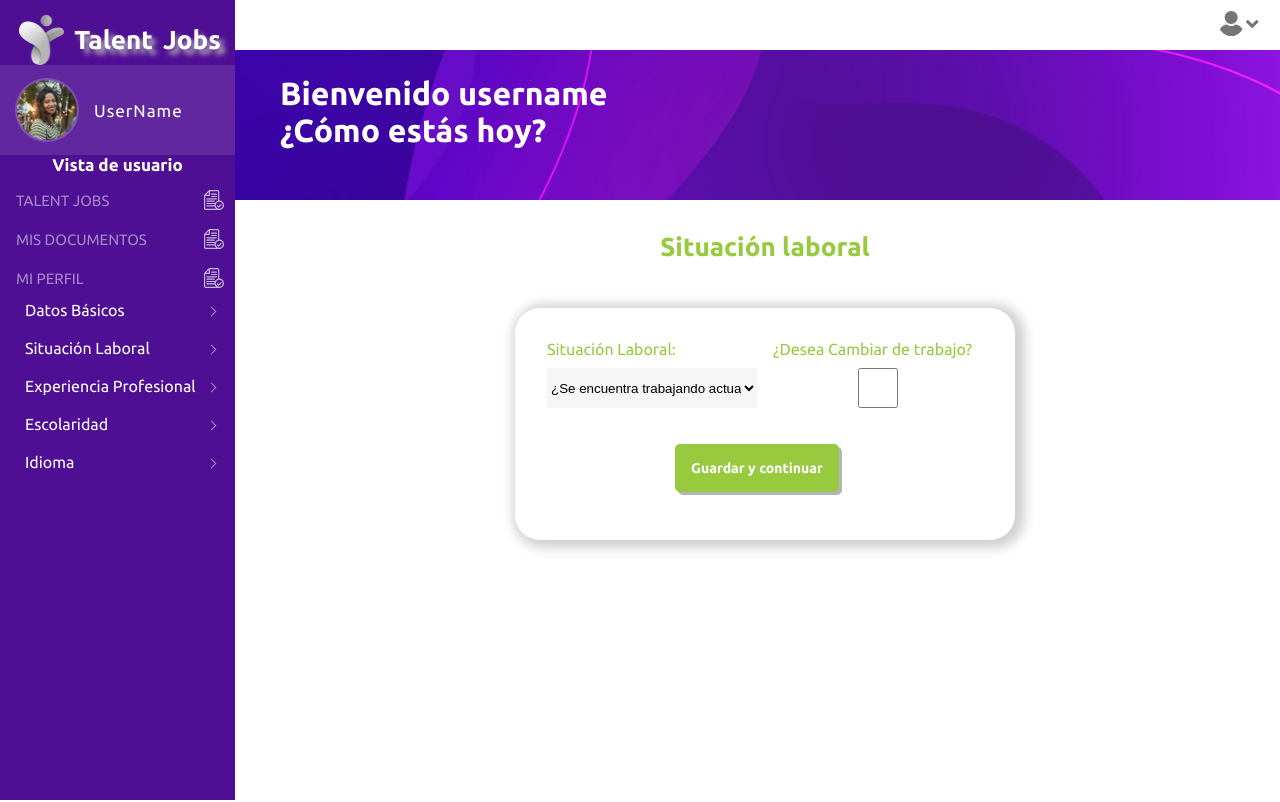
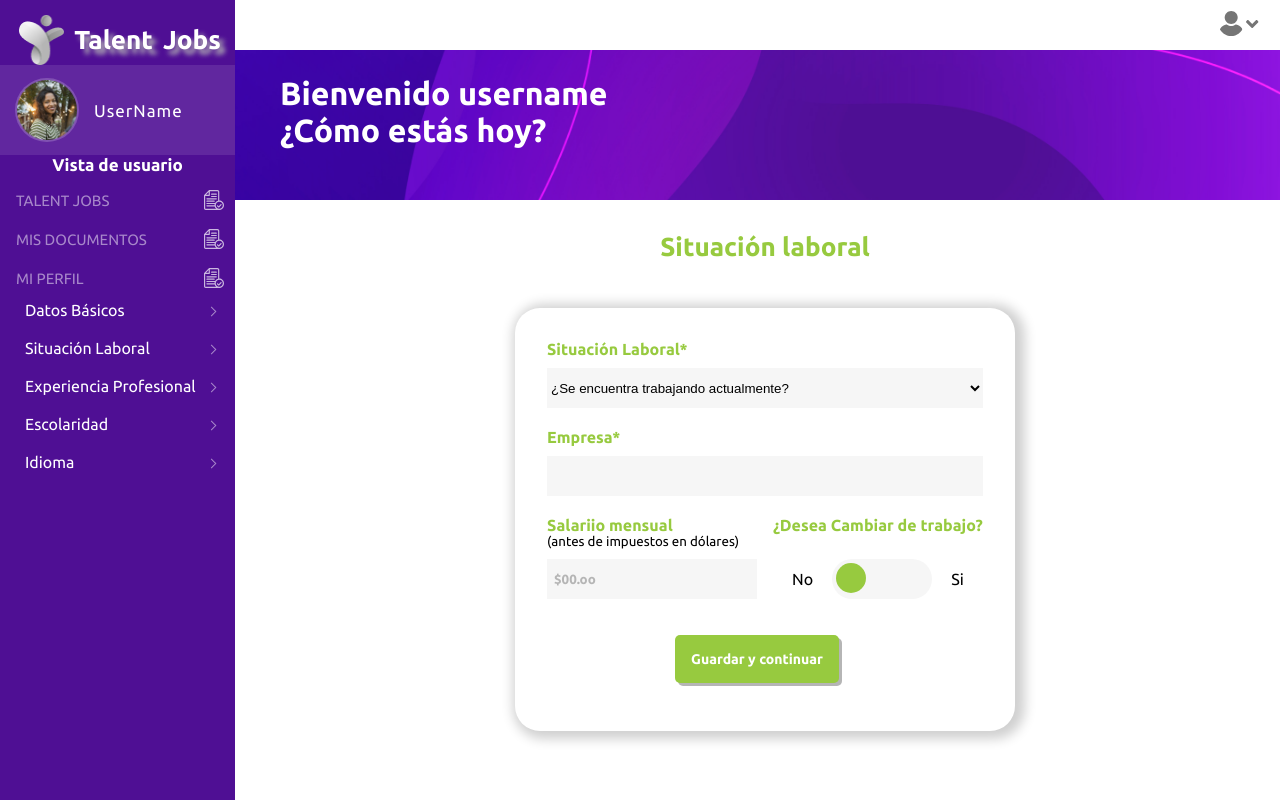
Before and after one commit to master-s-postulation-platform/frontend, a React app: page /dashboard/jobs in a window 1280 px wide. Shown: the top 802 px of the page. Built offline with nearby package versions, Linux system fonts and the light colour scheme; no server answers.

Commit message:
formulario situación laboral

```diff
--- a/src/pages/profile/Jobs.js
+++ b/src/pages/profile/Jobs.js
@@ -1,6 +1,82 @@
-import React from 'react'
+import React, { useState, useEffect } from 'react'
+import { useAuthState } from '../../Context/index.js'
 
 const Jobs = () => {
+
+  const [has_job, setJob] = useState(null);
+  const [company_name, setCompanyName] = useState('');
+  const [salary, setSalary] = useState('');
+  const [change_opt, setChangeOpt] = useState(null);
+  const userDetails = useAuthState();
+
+
+  useEffect(()=> {
+    console.group('Incio UseEffect')
+      fetch('https://api.hardmakers.com/api/v1/profile/job_status/',{
+          method: 'GET',
+          headers: {'Authorization': `Token ${userDetails.token}`}
+      })
+      .then(response => response.json())
+      .then( data => {
+          console.log('Test jobs')
+          console.log(data)
+
+          setJob(data.data.job_status.has_job)
+          setCompanyName(data.data.job_status.company_name)
+          setSalary(data.data.job_status.salary)
+          setChangeOpt(data.data.job_status.change_opt)
+
+      })
+    },[])
+
+  console.groupEnd()
+
+  const submitForm = (e) => {
+    console.group('Incio submitForm')
+      e.preventDefault();
+
+      let bodyRequest = {
+          "has_job" : has_job,
+          "company_name": company_name,
+          "salary": salary,
+          "change_opt": change_opt
+      }
+      console.log('ingreso datos')
+      console.log(bodyRequest);
+
+      fetch('https://api.hardmakers.com/api/v1/profile/job_status/',{
+          method: 'PUT',
+          body: JSON.stringify(bodyRequest),
+          headers: {
+              'Authorization': `Token ${userDetails.token}`,
+              'Content-Type': 'application/json'
+          }
+      })
+      .then(response => response.json())
+      .then(data => {
+          console.log('Resultado')
+          console.log(data)
+      })
+    }
+    console.groupEnd('Final submitform');
+
+
+    const onChangeHandler = (e) => {
+      setJob(
+          e.target.value
+      )
+    }
+
+    const onHandleCheckbox = (e) => {
+      setChangeOpt(
+        e.target.checked)
+        console.log('prueba')
+        console.log(change_opt)
+    }
+
+
+
+
   return (
     <section className="section">
       <section className="section__content">
@@ -9,26 +85,43 @@ const Jobs = () => {
 
           <form className="form">
 
+          <label className="form__label" htmlFor="situacion_laboral">
+                    <span>Situación Laboral*</span>
+                    <select name="situacion_laboral" className="form__select" onChange={onChangeHandler} value={setJob} >
+                      <option selected="selected">¿Se encuentra trabajando actualmente?</option>
+                      <option value={true}>Si</option>
+                      <option value={false}>No</option>
+                    </select>
+                  </label>
+                  <label className="form__label" htmlFor="Empresa">
+                    <span>Empresa*</span>
+                    <input className="form__input" type="text" name="empresa" value={company_name} onChange={e => (setCompanyName(e.target.value))}/>
+                  </label>
+
+
             <div className="form__column--2">
-              <label className="form__label" htmlFor="situacion_laboral">
-                <span>Situación Laboral:</span>
-                <select name="situacion_laboral" className="form__select">
-                  <option>¿Se encuentra trabajando actualmente?</option>
-                  <option value="empleao_tiempo_completo">Empleada/o trabajando de tiempo completo</option>
-                  <option value="empleo_tiempo_parcial">Empleada/o trabajando tiempo parcial</option>
-                  <option value="desempleado_buscando_trabajo">Desempleada trabajando tiepo parcial</option>
-                  <option value="desempleado_no_buscando_trabajo">Desempleada sin buscar trabajo</option>
-                  <option value="jubilado">Jubilado</option>
-                </select>
+
+
+
+              <label className="form__label" htmlFor="Salario">
+                <span>Salariio mensual</span>
+                <small>(antes de impuestos en dólares)</small>
+                <input className="form__input" type="number" name="empresa" placeholder="$00.oo" value={salary} onChange={e => (setSalary(e.target.value))}/>
               </label>
               <label className="form__label" htmlFor="cambiar_trabajo">
                 <span>¿Desea Cambiar de trabajo?</span>
-                <input className="form__input" type="checkbox" name="cambiar_trabajo" />
+                  <div className="form__label-switch">
+                    <p>No</p>
+                    <input className="form__checKbox" type="checkbox" id="switch" name="cambiar_trabajo" value={setChangeOpt} onChange={onHandleCheckbox}/>
+                    <label htmlFor="switch" className="lbl"></label>
+                    <p>Si</p>
+                  </div>
               </label>
+
             </div>
             <div className="form__footer">
               {/* <button className="secondary__button">Guardar parcial</button> */}
-              <button className="primary__button">Guardar y continuar</button>
+              <button className="primary__button" onClick={submitForm}>Guardar y continuar</button>
             </div>
             </form>
         </section>
--- a/src/styles/_forms.scss
+++ b/src/styles/_forms.scss
@@ -51,6 +51,7 @@
         span {
             text-align: left;
             color: $secundary-color;
+            font-weight: 700;
         }
     }
     &__footer {
@@ -66,8 +67,42 @@
         margin: 1rem 0;
     }
 
+    &__label-switch {
+        display: flex;
+        justify-content:space-evenly;
+        align-items: center;
+        margin-top: 25px;
+    }
+}
 
+.lbl {
+    display: inline-block;
+    width: 100px;
+    height: 40px;
+    background: $grey-color-one;
+    border-radius: 100px;
+    cursor: pointer;
+    position: relative;
+}
+.lbl::after{
+    content: '';
+    display: block;
+    width: 30px;
+    height: 30px;
+    background: $secundary-color;
+    border-radius: 100px;
+    position: absolute;
+    top: 4px;
+    left: 4px;
+    transition: .3s;
+}
 
+#switch:checked + .lbl::after {
+    left: 65px;
+}
+
+#switch {
+    display: none;
 }
 
 @media screen and (min-width: 768px) {
```
